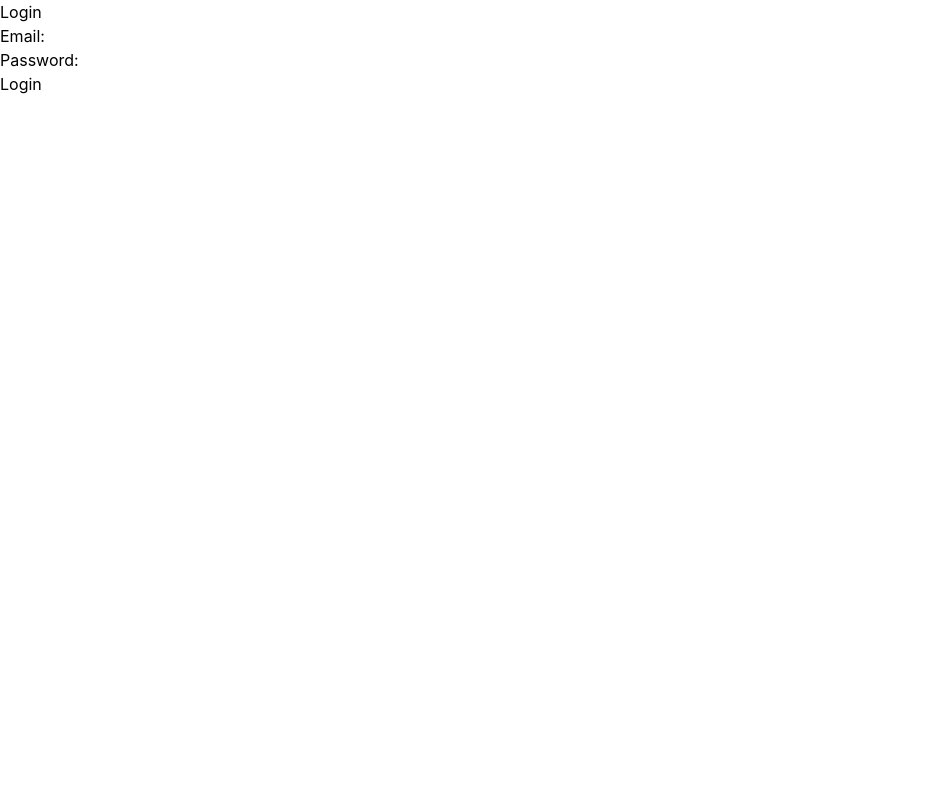
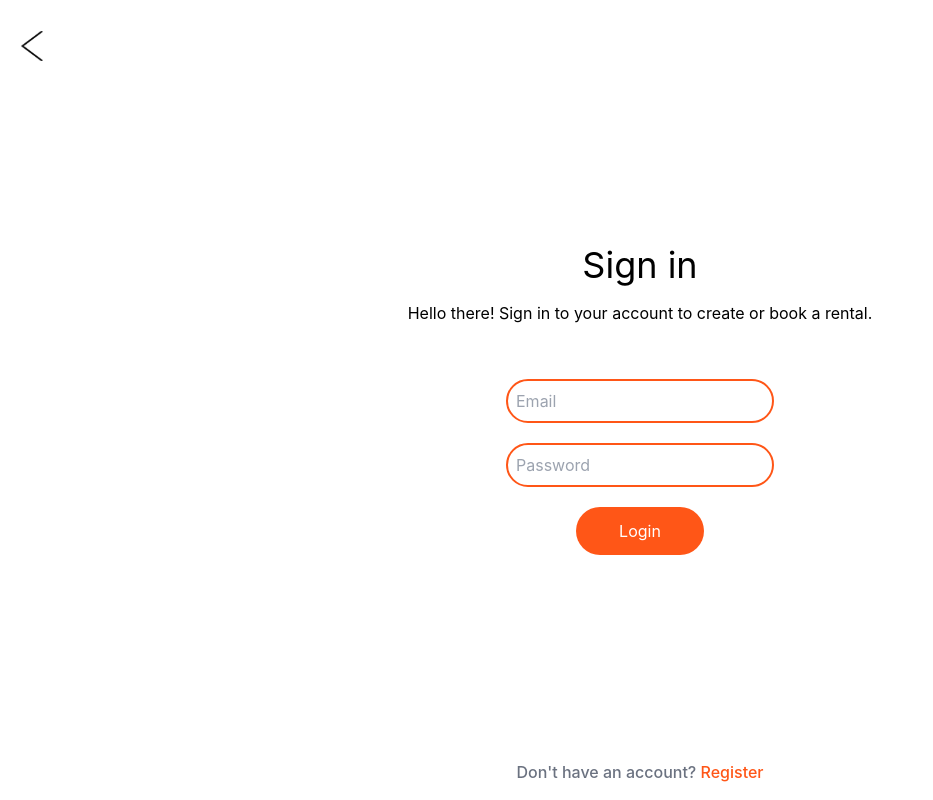
Before and after one commit to faisalakb/Capstone-Front-End, a React (Create React App) app: page /login in a window 1280 px wide. Shown: the whole page, without its empty margins (0-933 px from the left). Built offline with nearby package versions, Linux system fonts and the light colour scheme.

Commit message:
Add sign in page styles

```diff
--- a/package.json
+++ b/package.json
@@ -3,6 +3,11 @@
   "version": "0.1.0",
   "private": true,
   "dependencies": {
+    "@fortawesome/fontawesome-svg-core": "^6.5.1",
+    "@fortawesome/free-brands-svg-icons": "^6.5.1",
+    "@fortawesome/free-regular-svg-icons": "^6.5.1",
+    "@fortawesome/free-solid-svg-icons": "^6.5.1",
+    "@fortawesome/react-fontawesome": "^0.2.0",
     "@reduxjs/toolkit": "^2.2.1",
     "@testing-library/jest-dom": "^5.17.0",
     "@testing-library/react": "^13.4.0",
--- a/src/features/user/components/loginUser.js
+++ b/src/features/user/components/loginUser.js
@@ -3,6 +3,7 @@ import React, { useState } from 'react';
 import { useNavigate } from 'react-router-dom';
 import { useDispatch, useSelector } from 'react-redux';
 import { loginUser } from '../loginUserSlice';
+import backImage from '../../../assets/back.png';
 
 const LoginForm = () => {
   const navigate = useNavigate();
@@ -40,25 +41,29 @@ const LoginForm = () => {
   };
 
   return (
-    <div>
-      <h2>Login</h2>
-      <form onSubmit={handleSubmit}>
+    <div className="static flex flex-col items-center justify-center h-screen text-center">
+      <div className="absolute top-2 left-0 p-2">
+        <a href="/"><img src={backImage} alt="back" className="w-12 h-12 pt-3" /></a>
+      </div>
+      <div className="w-[70vw] h-1/6">
+        <h2 className="text-4xl mb-4">Sign in</h2>
+        <p>Hello  there! Sign in to your account to create or book a rental.</p>
+      </div>
+      <form onSubmit={handleSubmit} className="flex flex-col gap-5 justify-center items-center">
         <div>
-          <label htmlFor="email">
-            Email:
-            <input type="email" name="email" value={formData.email} onChange={handleChange} required />
-          </label>
+          <input type="email" name="email" value={formData.email} onChange={handleChange} className="border-2 border-primary p-2 rounded-3xl" placeholder="Email" required />
         </div>
         <div>
-          <label htmlFor="password">
-            Password:
-            <input type="password" name="password" value={formData.password} onChange={handleChange} required />
-          </label>
+          <input type="password" name="password" value={formData.password} onChange={handleChange} className="border-2 border-primary p-2 rounded-3xl" placeholder="Password" required />
         </div>
-        <button type="submit" disabled={status === 'loading'}>
+        <button type="submit" className="bg-primary rounded-3xl p-3 text-white w-32" disabled={status === 'loading'}>
           {status === 'loading' ? 'Logging in...' : 'Login'}
         </button>
       </form>
+      <div className="absolute bottom-4 text-gray-500 font-medium">
+        Don&apos;t have an account?
+        <a href="/register" className="text-primary"> Register</a>
+      </div>
     </div>
   );
 };
--- a/tailwind.config.js
+++ b/tailwind.config.js
@@ -3,7 +3,7 @@ module.exports = {
   theme: {
     extend: {
       colors: {
-        primary: '#ec5200',
+        primary: '#ff5617',
       },
     },
   },
```
Also changed, not shown: src/assets/login.css (added, +10 -0 lines), src/assets/back.png (added), 1 other file (tests, documents, lock files or other folders).
